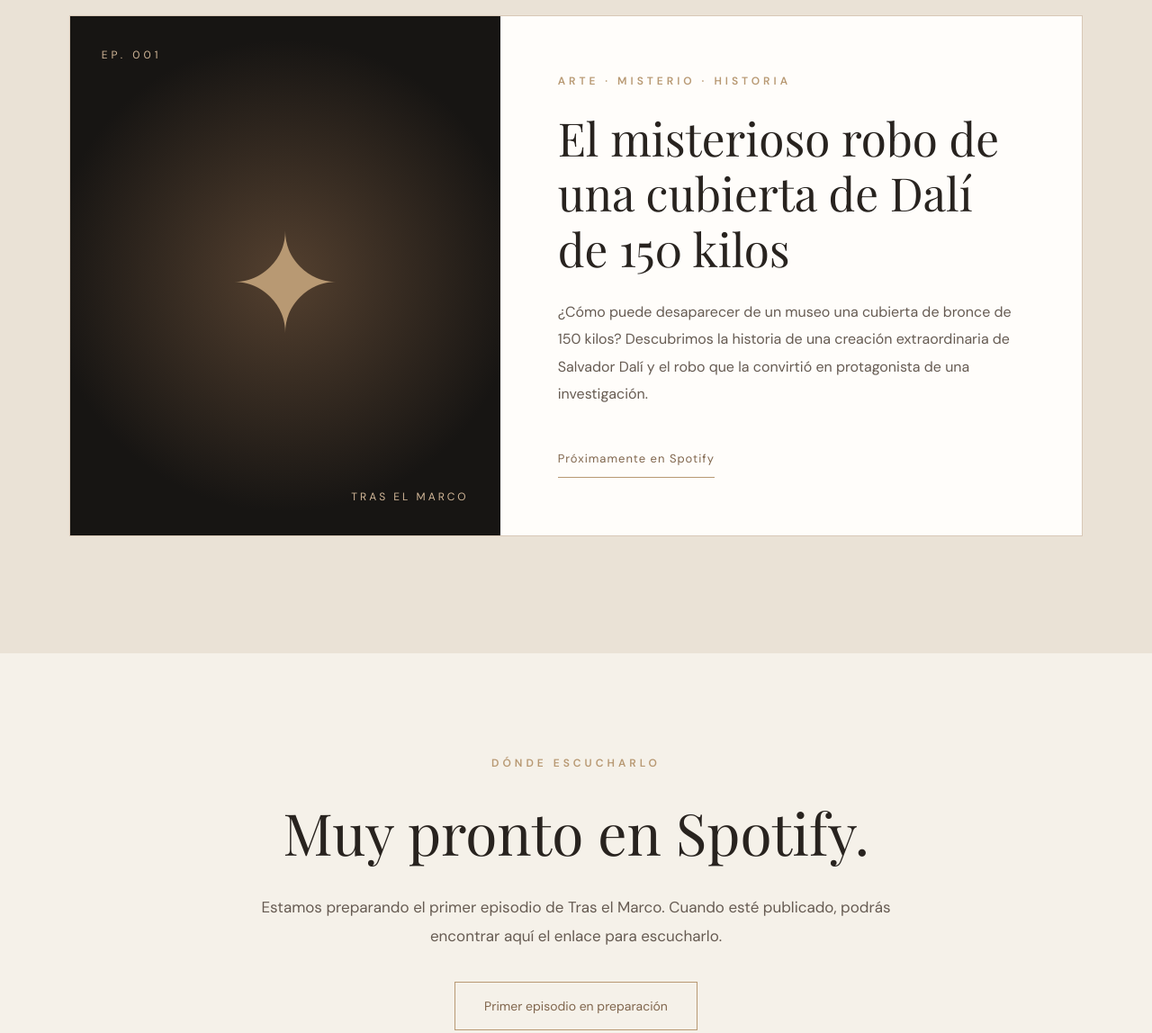
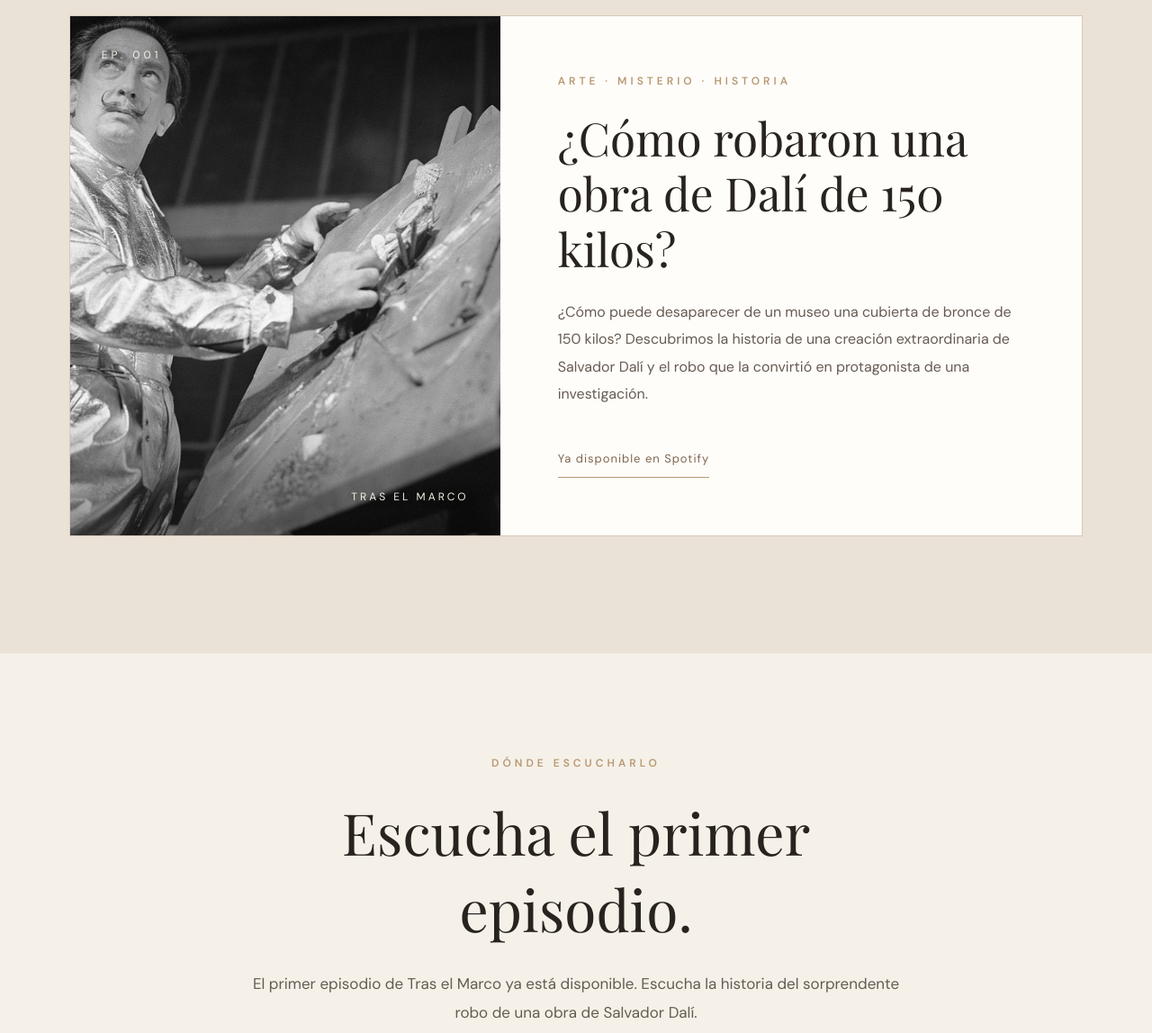
Before and after one commit to Claudieta95/mi-web-personal, a plain HTML site: page pages/podcast.html in a window 1280 px wide. Shown: the part 1760-2908 px from the top of the page at 90% size. Drawn offline with nearby package versions, Linux system fonts and the light colour scheme.

Commit message:
Mejora del diseño del podcast y actualización de la imagen de Dalí

```diff
--- a/pages/podcast.html
+++ b/pages/podcast.html
@@ -5,7 +5,6 @@
     <meta name="viewport" content="width=device-width, initial-scale=1.0">
     <meta name="theme-color" content="#171513">
     <meta name="description" content="Tras el Marco, un podcast sobre las historias, misterios y curiosidades que se esconden detrás del arte.">
-
     <title>Podcast | Tras el Marco</title>
 
     <link rel="stylesheet" href="../css/style.css">
@@ -172,37 +171,64 @@
             border: 1px solid #d8c8b7;
         }
 
+        /* ÚNICA ZONA MODIFICADA: FOTOGRAFÍA DEL EPISODIO */
+
         .podcast-episodio-visual {
+            position: relative;
             min-height: 440px;
-            padding: 35px;
-            display: flex;
-            flex-direction: column;
-            justify-content: space-between;
-            background:
-                radial-gradient(circle at center, #54402f, transparent 70%),
-                #171513;
+            overflow: hidden;
+            background: #171513;
             color: #f5f1e9;
         }
 
+        .podcast-episodio-visual::after {
+            content: "";
+            position: absolute;
+            inset: 0;
+            background: linear-gradient(
+                to bottom,
+                rgba(0, 0, 0, 0.30),
+                transparent 25%,
+                transparent 75%,
+                rgba(0, 0, 0, 0.40)
+            );
+            pointer-events: none;
+        }
+
+        .podcast-episodio-imagen {
+            position: absolute;
+            inset: 0;
+            display: block;
+            width: 100%;
+            height: 100%;
+            object-fit: cover;
+            object-position: center;
+        }
+
         .podcast-episodio-numero {
+            position: absolute;
+            top: 35px;
+            left: 35px;
+            z-index: 1;
             font-size: 12px;
             letter-spacing: 4px;
-            color: #d3b899;
-        }
-
-        .podcast-episodio-simbolo {
-            align-self: center;
-            font-family: 'Playfair Display', serif;
-            font-size: clamp(85px, 12vw, 150px);
-            color: #b89973;
+            color: #f5f1e9;
+            text-shadow: 0 1px 8px rgba(0, 0, 0, 0.6);
         }
 
         .podcast-episodio-visual-pie {
+            position: absolute;
+            right: 35px;
+            bottom: 35px;
+            z-index: 1;
             text-align: right;
             font-size: 12px;
             letter-spacing: 3px;
-            color: #d3b899;
+            color: #f5f1e9;
+            text-shadow: 0 1px 8px rgba(0, 0, 0, 0.6);
         }
+
+        /* RESTO DEL DISEÑO ORIGINAL */
 
         .podcast-episodio-contenido {
             padding: clamp(35px, 5vw, 75px);
@@ -260,6 +286,17 @@
             color: #665b52;
         }
 
+        .podcast-reproductor {
+            margin-top: 35px;
+            width: 100%;
+        }
+
+        .podcast-reproductor iframe {
+            display: block;
+            width: 100%;
+            border: 0;
+        }
+
         .podcast-spotify-estado {
             display: inline-block;
             margin-top: 35px;
@@ -267,6 +304,13 @@
             border: 1px solid #b89973;
             color: #80664d;
             font-size: 14px;
+            text-decoration: none;
+            transition: background 0.3s, color 0.3s;
+        }
+
+        .podcast-spotify-estado:hover {
+            background: #171513;
+            color: #f5f1e9;
         }
 
         .podcast-cierre {
@@ -314,7 +358,7 @@
             }
 
             .podcast-episodio-visual {
-                min-height: 320px;
+                min-height: 400px;
             }
         }
 
@@ -336,6 +380,20 @@
 
             .podcast-portada {
                 padding: 25px;
+            }
+
+            .podcast-episodio-visual {
+                min-height: 320px;
+            }
+
+            .podcast-episodio-numero {
+                top: 25px;
+                left: 25px;
+            }
+
+            .podcast-episodio-visual-pie {
+                right: 25px;
+                bottom: 25px;
             }
 
             .podcast-episodio-contenido {
@@ -410,19 +468,23 @@
         <!-- SOBRE EL PODCAST -->
 
         <section class="podcast-presentacion">
-
             <div class="podcast-presentacion-interior">
 
-                <div class="podcast-portada" aria-label="Diseño provisional de la portada de Tras el Marco">
+                <div class="podcast-portada"
+                     aria-label="Presentación gráfica de Tras el Marco">
 
-                    <span class="podcast-portada-marca">ARTE · HISTORIA · CULTURA</span>
+                    <span class="podcast-portada-marca">
+                        ARTE · HISTORIA · CULTURA
+                    </span>
 
                     <div class="podcast-portada-centro">
                         <span class="podcast-portada-simbolo" aria-hidden="true">✦</span>
                         <h2>Tras el<br>Marco</h2>
                     </div>
 
-                    <span class="podcast-portada-pie">UN PODCAST SOBRE ARTE</span>
+                    <span class="podcast-portada-pie">
+                        UN PODCAST SOBRE ARTE
+                    </span>
 
                 </div>
 
@@ -456,10 +518,10 @@
         <!-- PRIMER EPISODIO -->
 
         <section class="podcast-episodios" id="episodios">
-
             <div class="podcast-episodios-interior">
 
                 <div class="podcast-episodios-cabecera">
+
                     <span class="podcast-etiqueta"
                           data-es="EL COMIENZO DE UNA HISTORIA"
                           data-en="THE BEGINNING OF A STORY">
@@ -470,14 +532,28 @@
                         data-en="First episode">
                         Primer episodio
                     </h2>
+
                 </div>
 
                 <article class="podcast-episodio">
 
                     <div class="podcast-episodio-visual">
-                        <span class="podcast-episodio-numero">EP. 001</span>
-                        <span class="podcast-episodio-simbolo" aria-hidden="true">✦</span>
-                        <span class="podcast-episodio-visual-pie">TRAS EL MARCO</span>
+
+                        <img
+                            class="podcast-episodio-imagen"
+                            src="../assets/img/dali-trabajando.png"
+                            alt="Salvador Dalí trabajando sobre una obra"
+                            loading="lazy"
+                        >
+
+                        <span class="podcast-episodio-numero">
+                            EP. 001
+                        </span>
+
+                        <span class="podcast-episodio-visual-pie">
+                            TRAS EL MARCO
+                        </span>
+
                     </div>
 
                     <div class="podcast-episodio-contenido">
@@ -488,9 +564,9 @@
                             ARTE · MISTERIO · HISTORIA
                         </span>
 
-                        <h3 data-es="El misterioso robo de una cubierta de Dalí de 150 kilos"
-                            data-en="The mysterious theft of a 150-kilo Dalí book cover">
-                            El misterioso robo de una cubierta de Dalí de 150 kilos
+                        <h3 data-es="¿Cómo robaron una obra de Dalí de 150 kilos?"
+                            data-en="How was a 150-kilo Dalí artwork stolen?">
+                            ¿Cómo robaron una obra de Dalí de 150 kilos?
                         </h3>
 
                         <p data-es="¿Cómo puede desaparecer de un museo una cubierta de bronce de 150 kilos? Descubrimos la historia de una creación extraordinaria de Salvador Dalí y el robo que la convirtió en protagonista de una investigación."
@@ -499,21 +575,19 @@
                         </p>
 
                         <span class="podcast-proximamente"
-                              data-es="Próximamente en Spotify"
-                              data-en="Coming soon to Spotify">
-                            Próximamente en Spotify
+                              data-es="Ya disponible en Spotify"
+                              data-en="Now on Spotify">
+                            Ya disponible en Spotify
                         </span>
 
                     </div>
                 </article>
-
             </div>
         </section>
 
         <!-- SPOTIFY -->
 
         <section class="podcast-spotify">
-
             <div class="podcast-spotify-interior">
 
                 <span class="podcast-etiqueta"
@@ -522,21 +596,38 @@
                     DÓNDE ESCUCHARLO
                 </span>
 
-                <h2 data-es="Muy pronto en Spotify."
-                    data-en="Coming soon to Spotify.">
-                    Muy pronto en Spotify.
+                <h2 data-es="Escucha el primer episodio."
+                    data-en="Listen to the first episode.">
+                    Escucha el primer episodio.
                 </h2>
 
-                <p data-es="Estamos preparando el primer episodio de Tras el Marco. Cuando esté publicado, podrás encontrar aquí el enlace para escucharlo."
-                   data-en="The first episode of Tras el Marco is being prepared. Once it is published, you will find the listening link here.">
-                    Estamos preparando el primer episodio de Tras el Marco. Cuando esté publicado, podrás encontrar aquí el enlace para escucharlo.
+                <p data-es="El primer episodio de Tras el Marco ya está disponible. Escucha la historia del sorprendente robo de una obra de Salvador Dalí."
+                   data-en="The first episode of Tras el Marco is now available. Listen to the story of the surprising theft of a Salvador Dalí artwork.">
+                    El primer episodio de Tras el Marco ya está disponible. Escucha la historia del sorprendente robo de una obra de Salvador Dalí.
                 </p>
 
-                <span class="podcast-spotify-estado"
-                      data-es="Primer episodio en preparación"
-                      data-en="First episode in preparation">
-                    Primer episodio en preparación
-                </span>
+                <div class="podcast-reproductor">
+                    <iframe
+                        title="Escuchar el primer episodio de Tras el Marco en Spotify"
+                        style="border-radius:12px"
+                        src="https://open.spotify.com/embed/episode/1ghpNzT4L9H5fxpU3CKi8j?utm_source=generator"
+                        width="100%"
+                        height="352"
+                        frameborder="0"
+                        allowfullscreen
+                        allow="autoplay; clipboard-write; encrypted-media; fullscreen; picture-in-picture"
+                        loading="lazy">
+                    </iframe>
+                </div>
+
+                <a class="podcast-spotify-estado"
+                   href="https://open.spotify.com/episode/1ghpNzT4L9H5fxpU3CKi8j"
+                   target="_blank"
+                   rel="noopener noreferrer"
+                   data-es="Abrir episodio en Spotify ↗"
+                   data-en="Open episode on Spotify ↗">
+                    Abrir episodio en Spotify ↗
+                </a>
 
             </div>
         </section>
@@ -566,7 +657,6 @@
     </main>
 
     <footer class="pie-pagina">
-
         <div class="pie-contenido">
 
             <div class="pie-identidad">
@@ -592,7 +682,6 @@
         <div class="pie-inferior">
             <span>© 2026 Tras el Marco</span>
         </div>
-
     </footer>
 
 </body>
```
Also changed, not shown: assets/img/dali-trabajando.png (added).
